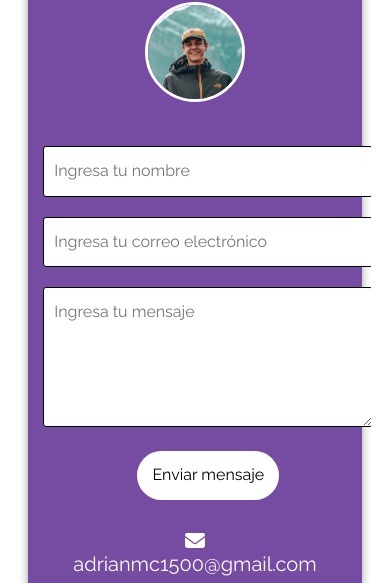
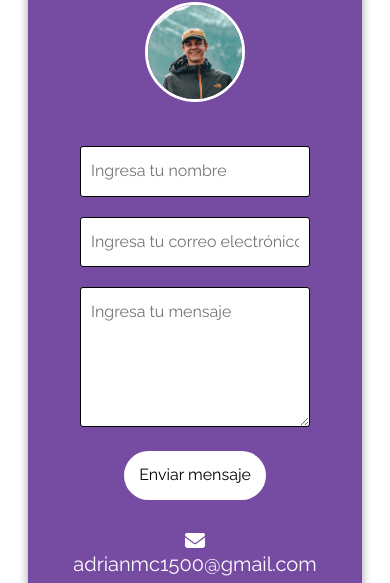
Before and after one commit to AdrianDonate/AdrianDonate.github.io, a plain HTML site: page index.html in a window 390 px wide. Shown: the part 6528-7111 px from the top of the page. Drawn offline with Linux system fonts and the light colour scheme.

Commit message:
Update estilos.css

```diff
--- a/css/estilos.css
+++ b/css/estilos.css
@@ -897,6 +897,19 @@ body{
 
 }
 
+@media screen and (max-width: 400px){
+    .container-form form .campo, textarea{
+        max-width: 230px;
+        min-width: 230px;
+
+    }
+    .container-form form textarea{
+        max-width: 230px;
+        min-width: 230px;
+
+    }
+}
+
 @media screen and (max-width: 350px){
     .container-form form .campo, textarea{
         max-width: 230px;
```
